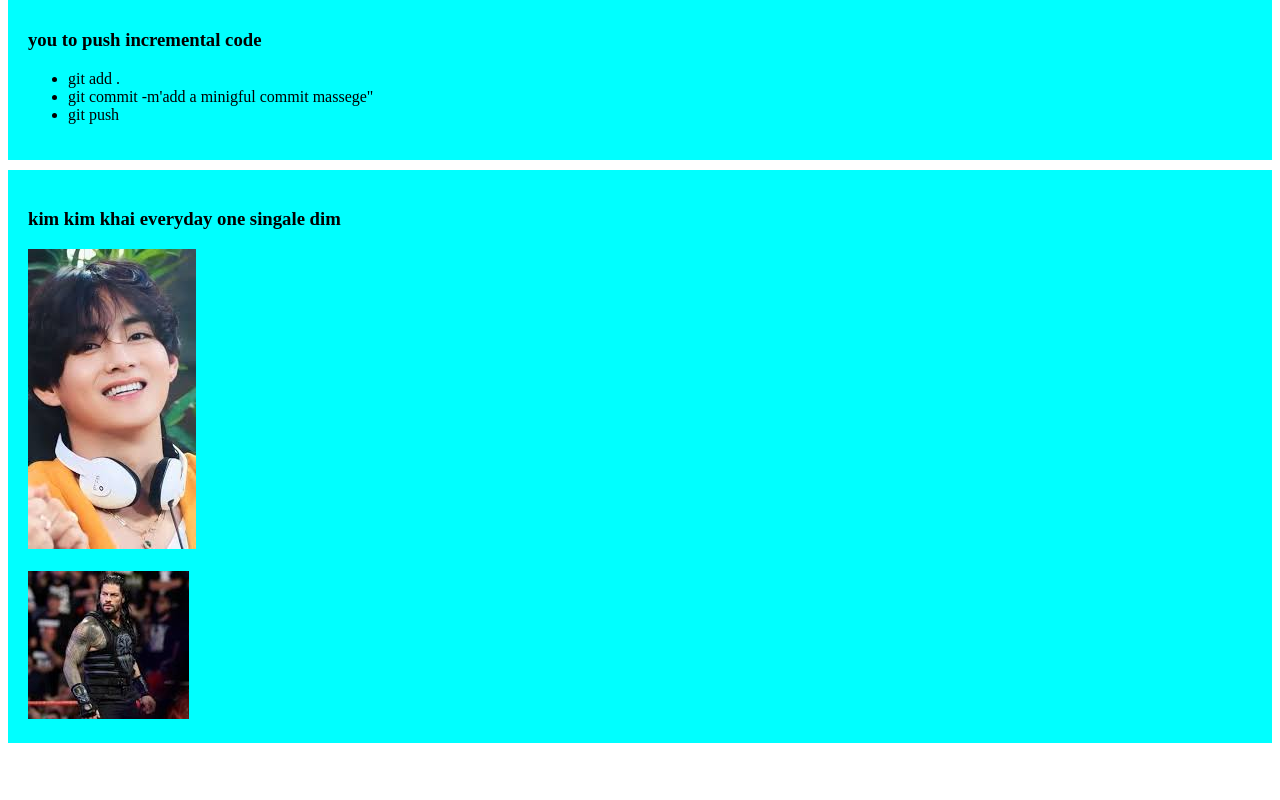
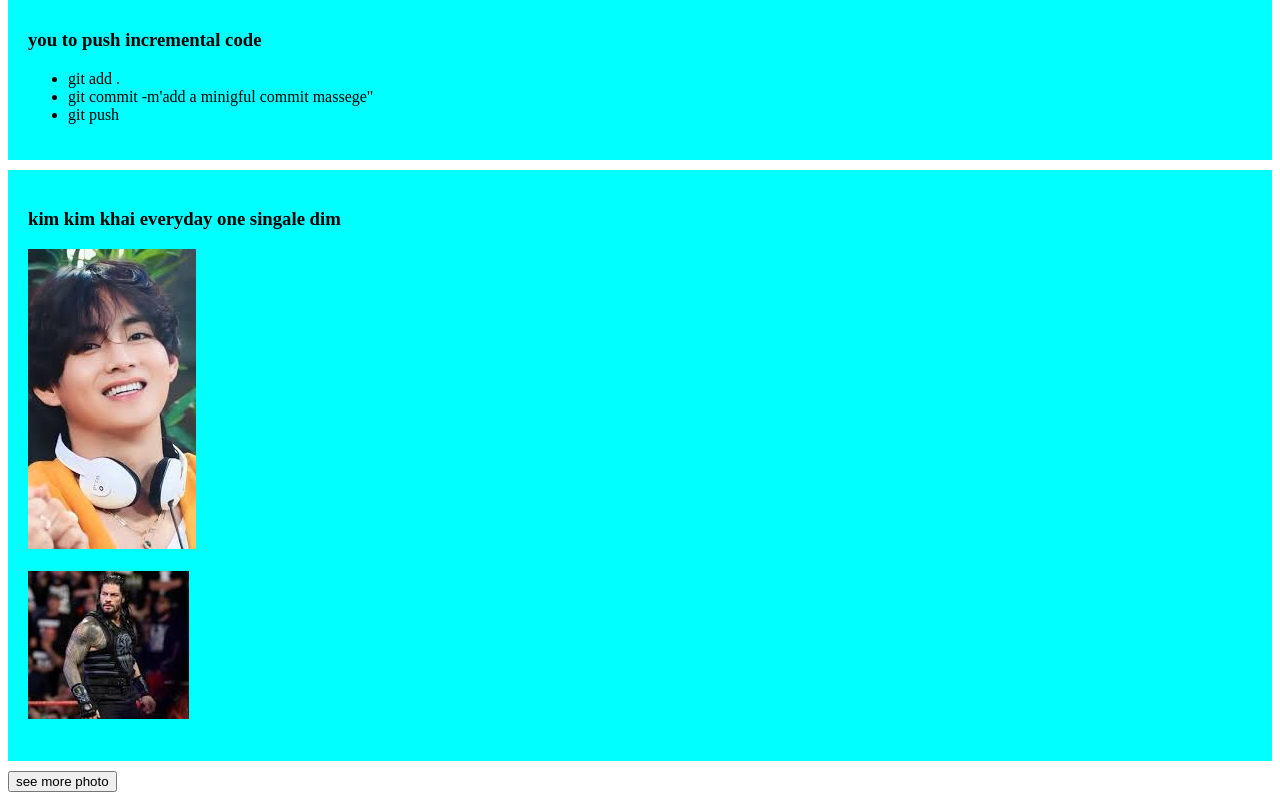
Before and after one commit to mosabbirrahman/my-second-github-repo, a plain HTML site: page index.html in a window 1280 px wide. Shown: the part 502-1302 px from the top of the page. Before the commit the page ends 1255 px from the top, so only its background shows below. Drawn offline with Linux system fonts and the light colour scheme.

Commit message:
see more

```diff
--- a/index.html
+++ b/index.html
@@ -40,10 +40,10 @@
         <br>
 
         <img src="download (1).jfif" alt="">
-
-
-
+        <br>
+        <br>
 
     </div>
+    <button>see more photo</button>
 </body>
 </html>
```
